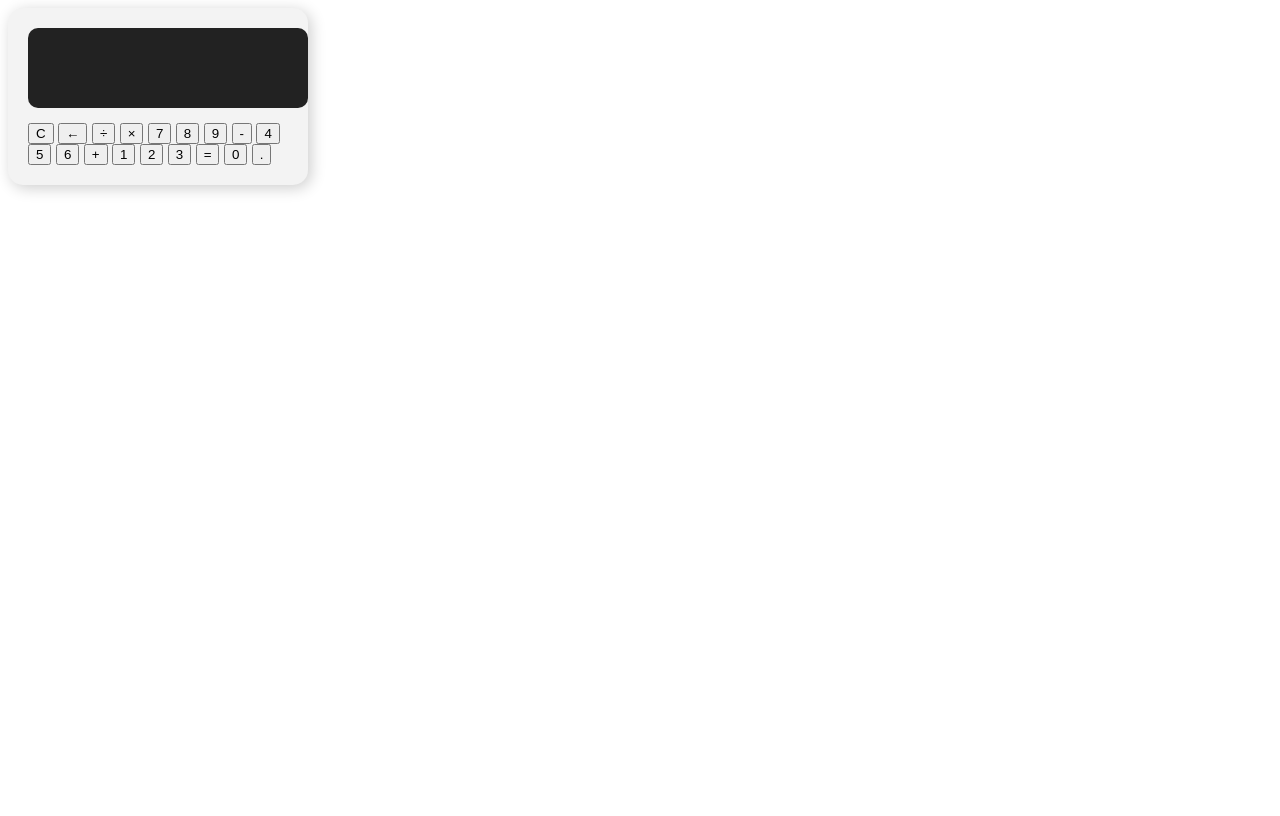
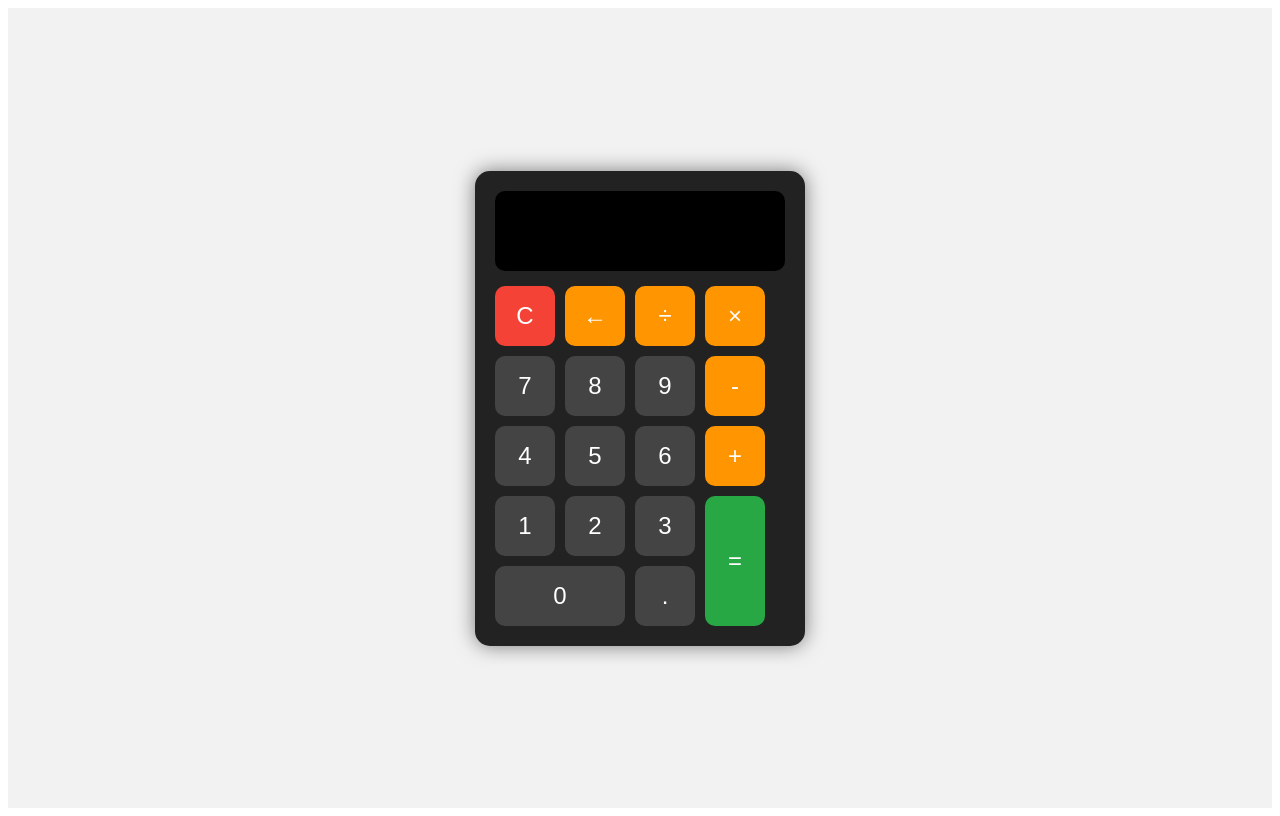
Before and after one commit to augustokaren/Calculadora, a plain HTML site: page index.html in a window 1280 px wide. Drawn offline with Linux system fonts and the light colour scheme.

Commit message:
Update index.css

```diff
--- a/index.css
+++ b/index.css
@@ -1,70 +1,93 @@
+/* Fundo da página */
+.fundo {
+    display: flex;
+    justify-content: center;
+    align-items: center;
+    height: 100vh;
+    background-color: #f2f2f2;
+}
+
 /* Container da calculadora */
 .calculadora {
-    width: 260px;
-    background-color: #f3f3f3;
+    background-color: #222;
     padding: 20px;
     border-radius: 15px;
-    box-shadow: 3px 3px 15px rgba(0,0,0,0.2);
-    font-family: 'Arial', sans-serif;
+    box-shadow: 0 0 20px rgba(0,0,0,0.5);
 }
 
 /* Display da calculadora */
-#resultado {
-    width: 100%;
-    height: 60px;
-    background-color: #222;
-    color: #fff;
+.display {
+    background-color: #000;
+    color: #0f0;
     font-size: 2rem;
     text-align: right;
-    padding: 10px;
+    padding: 15px;
     border-radius: 10px;
     margin-bottom: 15px;
+    min-width: 260px;
+    min-height: 50px;
     overflow-x: auto;
 }
 
-/* Container dos botões */
-.teclado {
+/* Container de botões com grid */
+.botoes-container {
     display: grid;
-    grid-template-columns: repeat(4, 1fr);
+    grid-template-columns: repeat(4, 60px);
+    grid-template-rows: repeat(5, 60px);
     gap: 10px;
 }
 
-/* Botões em geral */
-.teclado button {
-    padding: 20px;
-    font-size: 1.2rem;
+/* Botões padrão */
+.botao {
+    font-size: 1.5rem;
     border: none;
     border-radius: 10px;
     cursor: pointer;
-    transition: all 0.2s;
+    transition: 0.2s;
 }
 
 /* Botões de números */
-.teclado button.numero {
-    background-color: #e0e0e0;
-    color: #000;
+.number {
+    background-color: #444;
+    color: #fff;
 }
 
-/* Botões de operações */
-.teclado button.operacao {
+.number:hover {
+    background-color: #555;
+}
+
+/* Botão 0 maior */
+.zero {
+    grid-column: span 2; /* ocupa 2 colunas */
+}
+
+/* Botões de operadores */
+.operator {
     background-color: #ff9500;
     color: #fff;
 }
 
-/* Botão C (limpar) */
-.teclado button.limpar {
-    background-color: #ff3b30;
+.operator:hover {
+    background-color: #e08a00;
+}
+
+/* Botão de limpar */
+.clear {
+    background-color: #f44336;
     color: #fff;
 }
 
-/* Efeito ao passar o mouse */
-.teclado button:hover {
-    transform: scale(1.05);
+.clear:hover {
+    background-color: #d7372a;
 }
 
-/* Botão igual */
-.teclado button.igual {
-    background-color: #34c759;
+/* Botão "=" maior */
+.equal {
+    background-color: #28a745;
     color: #fff;
-    grid-column: span 2; /* Ocupa duas colunas */
+    grid-row: span 2; /* ocupa 2 linhas */
 }
+
+.equal:hover {
+    background-color: #218838;
+}
```
